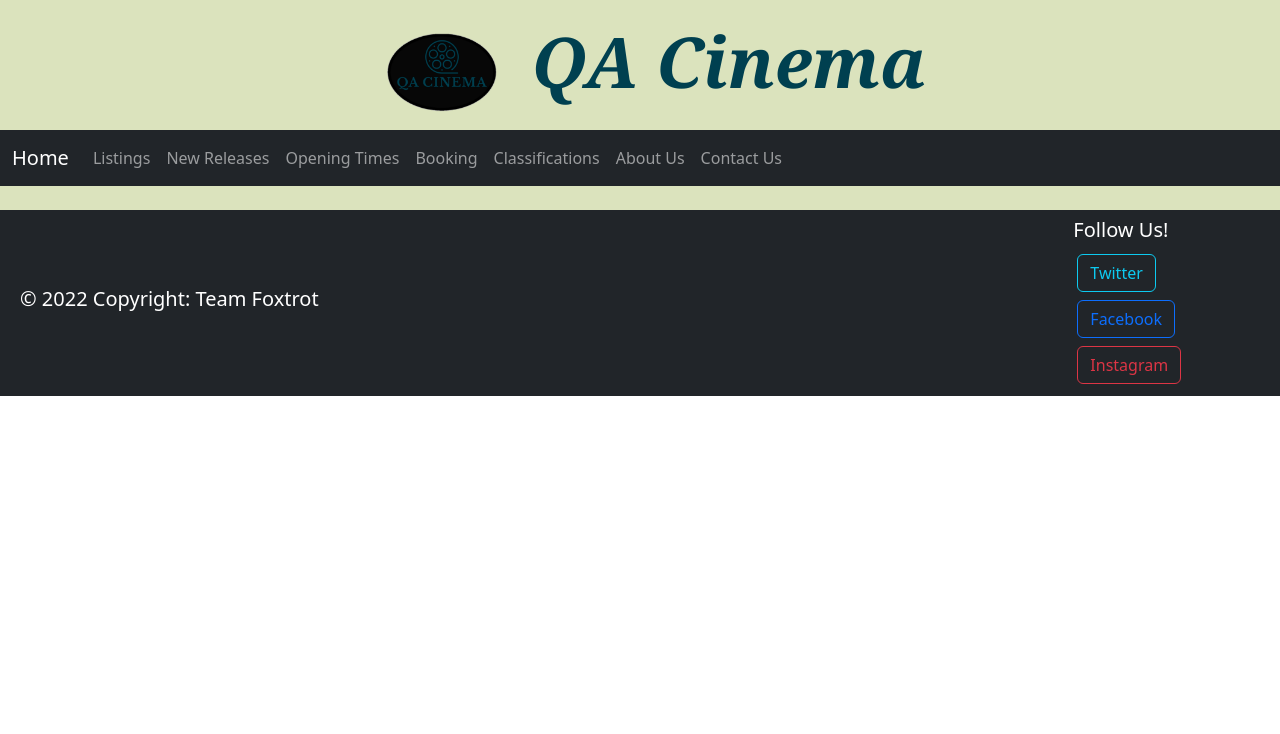
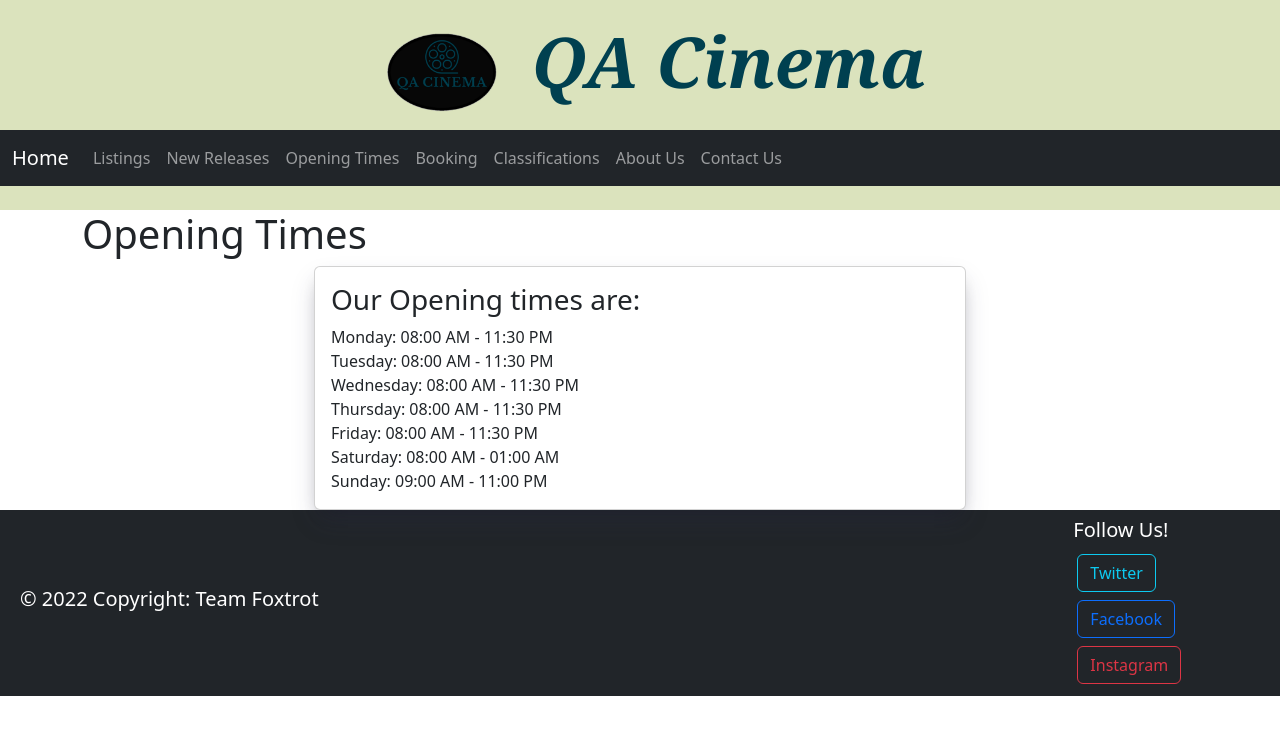
Before and after one commit to erhnaks/QA-Cinema-Software-Final-Project, a React (Create React App) app in the folder qa-cinema-app/: page /openingtime in a window 1280 px wide. Shown: the top 734 px of the page. Built offline with nearby package versions, Linux system fonts and the light colour scheme.

Commit message:
added timings

```diff
--- a/qa-cinema-app/src/Front-End/Components/OpeningTime/OpeningTime.jsx
+++ b/qa-cinema-app/src/Front-End/Components/OpeningTime/OpeningTime.jsx
@@ -6,15 +6,38 @@
   return (
     <>
     <Header></Header>
-    <Footer></Footer>
+
+    <div className="container">
+    <h1>Opening Times</h1>
+    </div>
+
+    <div className="row d-flex justify-content-around">
+          <div className="card col-6 p-3 drop-shadow">
+            {/* General Information about US */}
+            <h3>Our Opening times are:</h3>
+            Monday:    08:00 AM - 11:30 PM
+            <br></br>
+            Tuesday:   08:00 AM - 11:30 PM
+            <br></br>
+            Wednesday: 08:00 AM - 11:30 PM
+            <br></br>
+            Thursday:  08:00 AM - 11:30 PM
+            <br></br>
+            Friday:    08:00 AM - 11:30 PM
+            <br></br>
+            Saturday:  08:00 AM - 01:00 AM
+            <br></br>
+            Sunday:    09:00 AM - 11:00 PM
+          </div>
+    </div>
 
 
 
 
-    </>
 
 
-
+    <Footer></Footer>
+    </>
   );
 
 };
```
